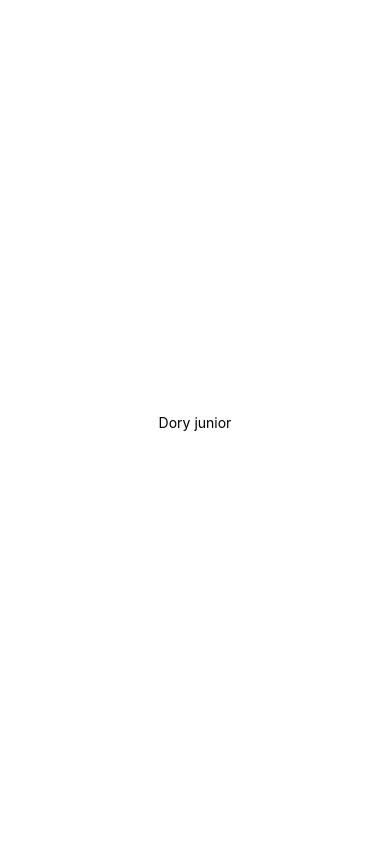
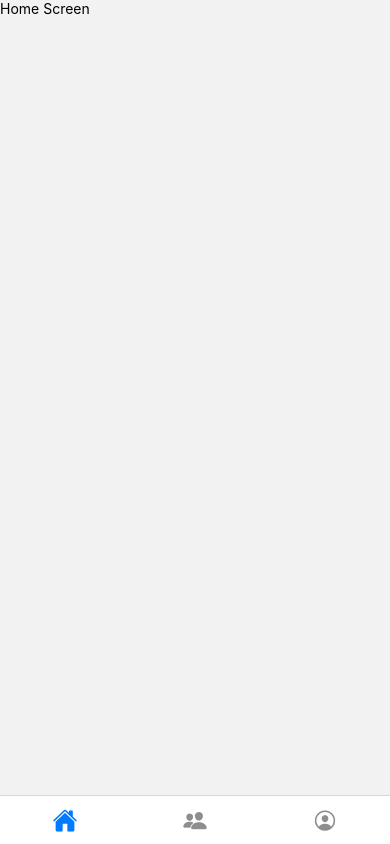
Before and after one commit to GabriPires/app-dory, a React Native app: screen / in a window 390 px wide. Built offline with nearby package versions, Linux system fonts and the light colour scheme.

Commit message:
Configurando react navigation

```diff
--- a/App.tsx
+++ b/App.tsx
@@ -1,21 +1,56 @@
 import { StatusBar } from 'expo-status-bar';
 import React from 'react';
-import { StyleSheet, Text, View } from 'react-native';
+import { createBottomTabNavigator } from '@react-navigation/bottom-tabs';
+import { NavigationContainer } from '@react-navigation/native';
+import { Ionicons } from '@expo/vector-icons';
+
+import { HomeScreen } from './src/pages/HomeScreen';
+import { MissingScreen } from './src/pages/MissingScreen';
+import { ProfileScreen } from './src/pages/ProfileScreen';
 
 export default function App() {
+  const { Navigator, Screen } = createBottomTabNavigator();
+
   return (
-    <View style={styles.container}>
-      <Text>Dory junior</Text>
+    <>
+      <NavigationContainer>
+        <Navigator
+          screenOptions={{ headerShown: false, tabBarShowLabel: false }}
+        >
+          <Screen
+            name="Home"
+            component={HomeScreen}
+            options={{
+              tabBarIcon: ({ color, size }) => (
+                <Ionicons name="home" color={color} size={size} />
+              ),
+            }}
+          />
+          <Screen
+            name="Missing"
+            component={MissingScreen}
+            options={{
+              tabBarIcon: ({ color, size }) => (
+                <Ionicons name="people" color={color} size={size} />
+              ),
+            }}
+          />
+          <Screen
+            name="Profile"
+            component={ProfileScreen}
+            options={{
+              tabBarIcon: ({ color, size }) => (
+                <Ionicons
+                  name="person-circle-outline"
+                  color={color}
+                  size={size}
+                />
+              ),
+            }}
+          />
+        </Navigator>
+      </NavigationContainer>
       <StatusBar style="auto" />
-    </View>
+    </>
   );
 }
-
-const styles = StyleSheet.create({
-  container: {
-    flex: 1,
-    backgroundColor: '#fff',
-    alignItems: 'center',
-    justifyContent: 'center',
-  },
-});
--- a/package.json
+++ b/package.json
@@ -10,11 +10,15 @@
     "eject": "expo eject"
   },
   "dependencies": {
+    "@react-navigation/bottom-tabs": "^6.0.9",
+    "@react-navigation/native": "^6.0.6",
     "expo": "~43.0.2",
     "expo-status-bar": "~1.1.0",
     "react": "17.0.1",
     "react-dom": "17.0.1",
     "react-native": "0.64.3",
+    "react-native-safe-area-context": "3.3.2",
+    "react-native-screens": "~3.8.0",
     "react-native-web": "0.17.1",
     "styled-components": "^5.3.3"
   },
--- /dev/null
+++ b/src/pages/HomeScreen.tsx
@@ -0,0 +1,10 @@
+import React from 'react';
+import { Text, View } from 'react-native';
+
+export const HomeScreen: React.FC = () => {
+  return (
+    <View>
+      <Text>Home Screen</Text>
+    </View>
+  );
+};
--- /dev/null
+++ b/src/pages/MissingScreen.tsx
@@ -0,0 +1,10 @@
+import React from 'react';
+import { Text, View } from 'react-native';
+
+export const MissingScreen: React.FC = () => {
+  return (
+    <View>
+      <Text>Missing Screen</Text>
+    </View>
+  );
+};
--- /dev/null
+++ b/src/pages/ProfileScreen.tsx
@@ -0,0 +1,10 @@
+import React from 'react';
+import { Text, View } from 'react-native';
+
+export const ProfileScreen: React.FC = () => {
+  return (
+    <View>
+      <Text>Profile Screen</Text>
+    </View>
+  );
+};
```
Also changed, not shown: 1 other file (tests, documents, lock files or other folders).
